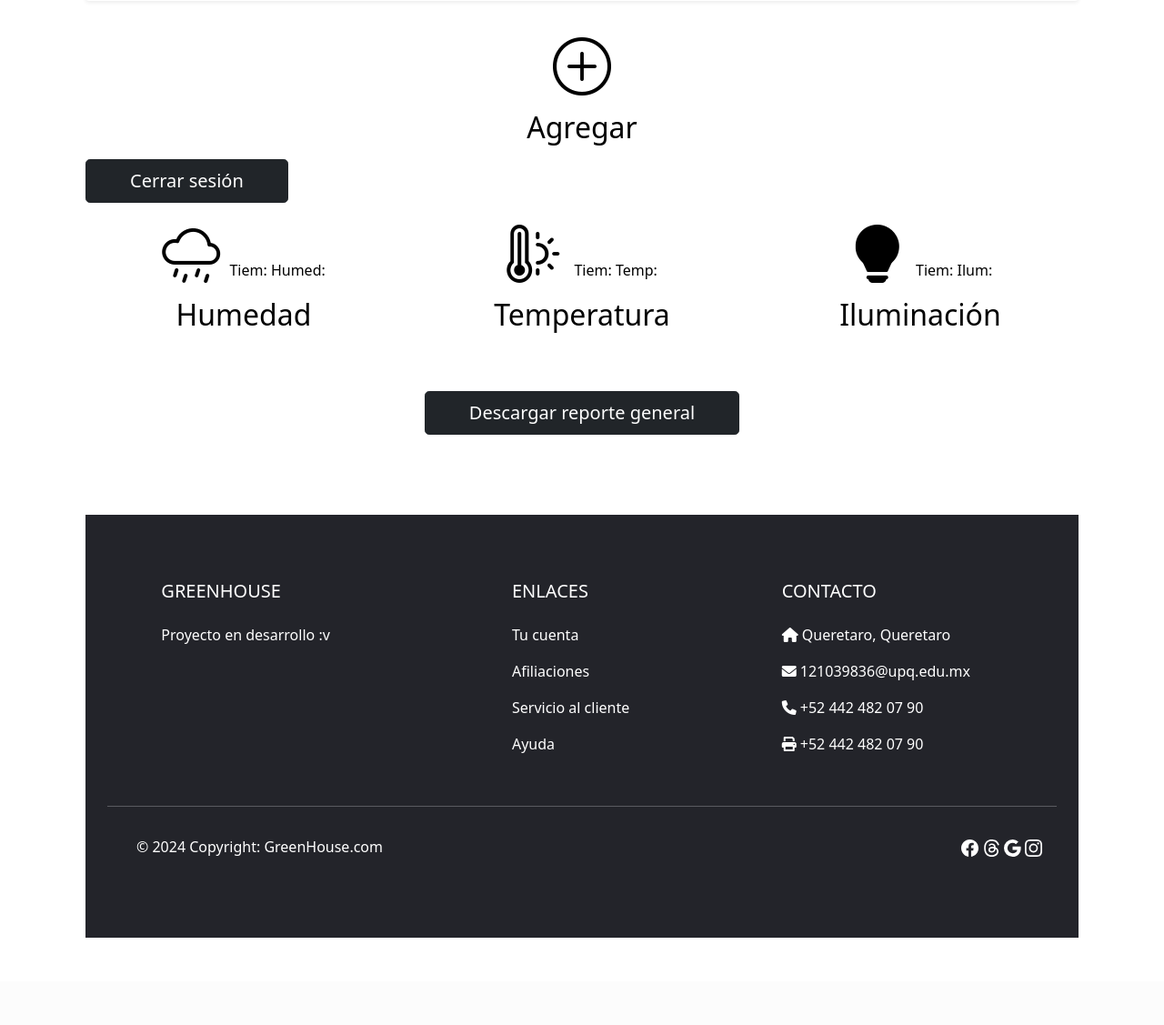
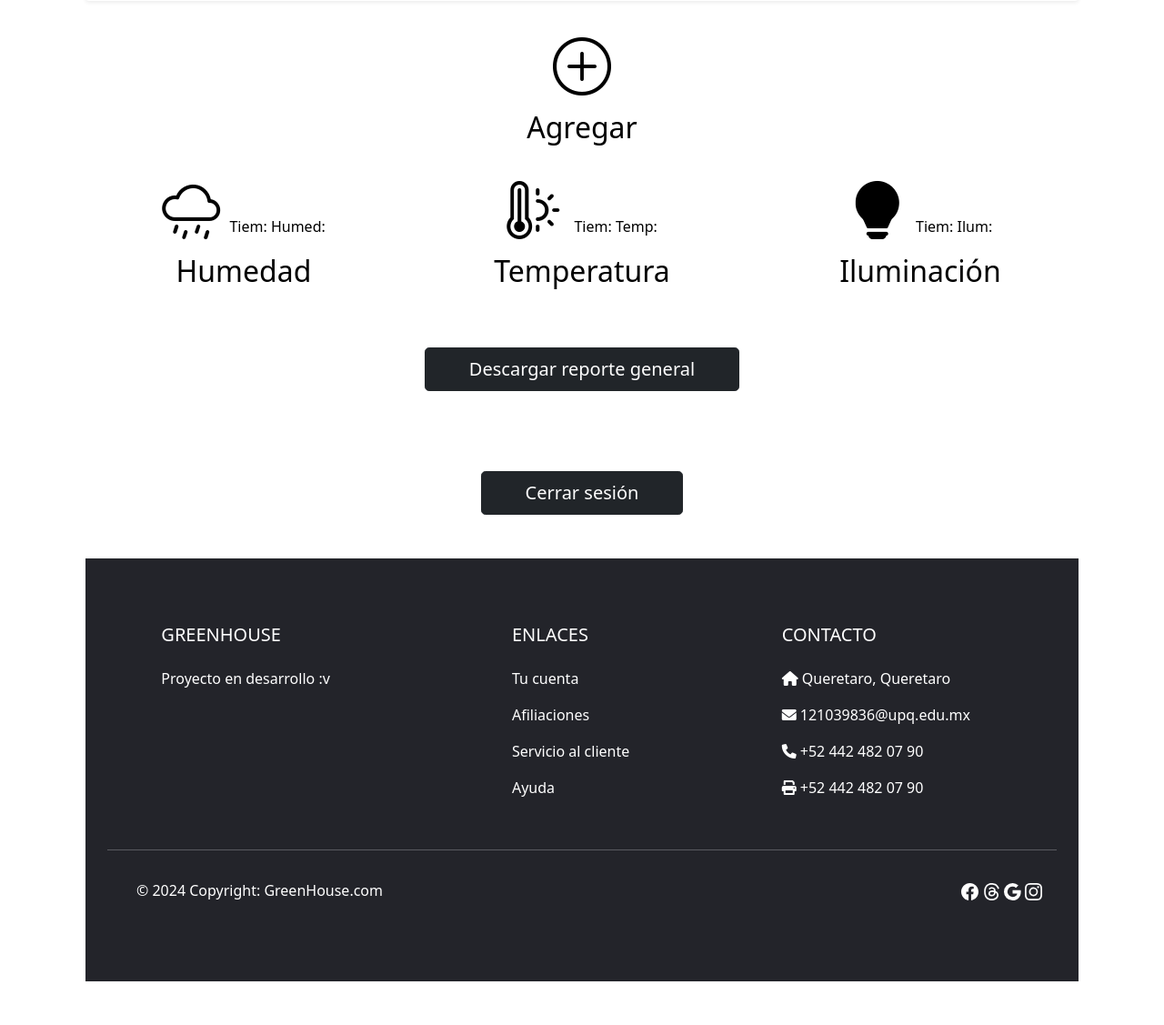
Before and after one commit to JoseGomez203/GreenHouse, a Flask app: template Templates/home.html in a window 1280 px wide. Shown: the part 239-1366 px from the top of the page at 91% size. Before the commit the page ends 1270 px from the top, so only its background shows below. Run offline with Flask 3, Linux system fonts and the light colour scheme; the template is opened without the code that fills it, so the values that code supplies are empty; parts of the project's set-up code (start-up, migrations or seed data) failed here and were passed over; some libraries are stand-ins or nearby versions.

Commit message:
Boton cerrar sesion

```diff
--- a/Templates/home.html
+++ b/Templates/home.html
@@ -50,7 +50,6 @@
       <h2 class="fw-normal" style="color: black; display: inline-block;">Agregar</h2>
     </a>
   </div>
-  <a href="/logout" class="btn btn-dark btn-lg px-5 ml-auto">Cerrar sesión</a>
 
   <!-- Contenido del cultivo -->
   <div class="row justify-content-center">
@@ -100,5 +99,10 @@
     <a href="/download_report" class="btn btn-dark btn-lg px-5">Descargar reporte general</a>
   </p>
   <br>
+  <br>
+  <br>
+  <p class="text-center">
+    <a href="/logout" class="btn btn-dark btn-lg px-5 ml-auto">Cerrar sesión</a>
+  <p>
 </div>
 {% endblock %}
```
